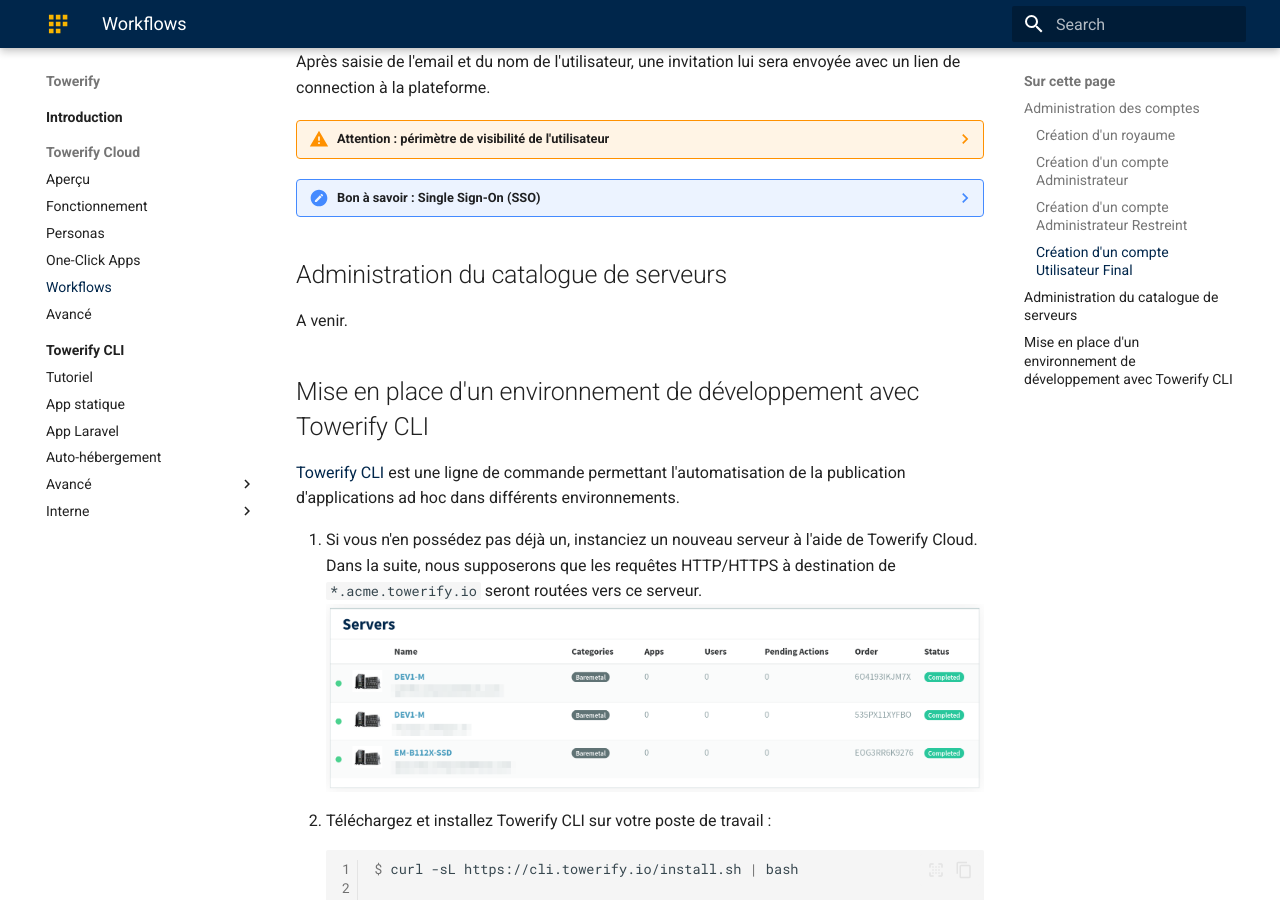
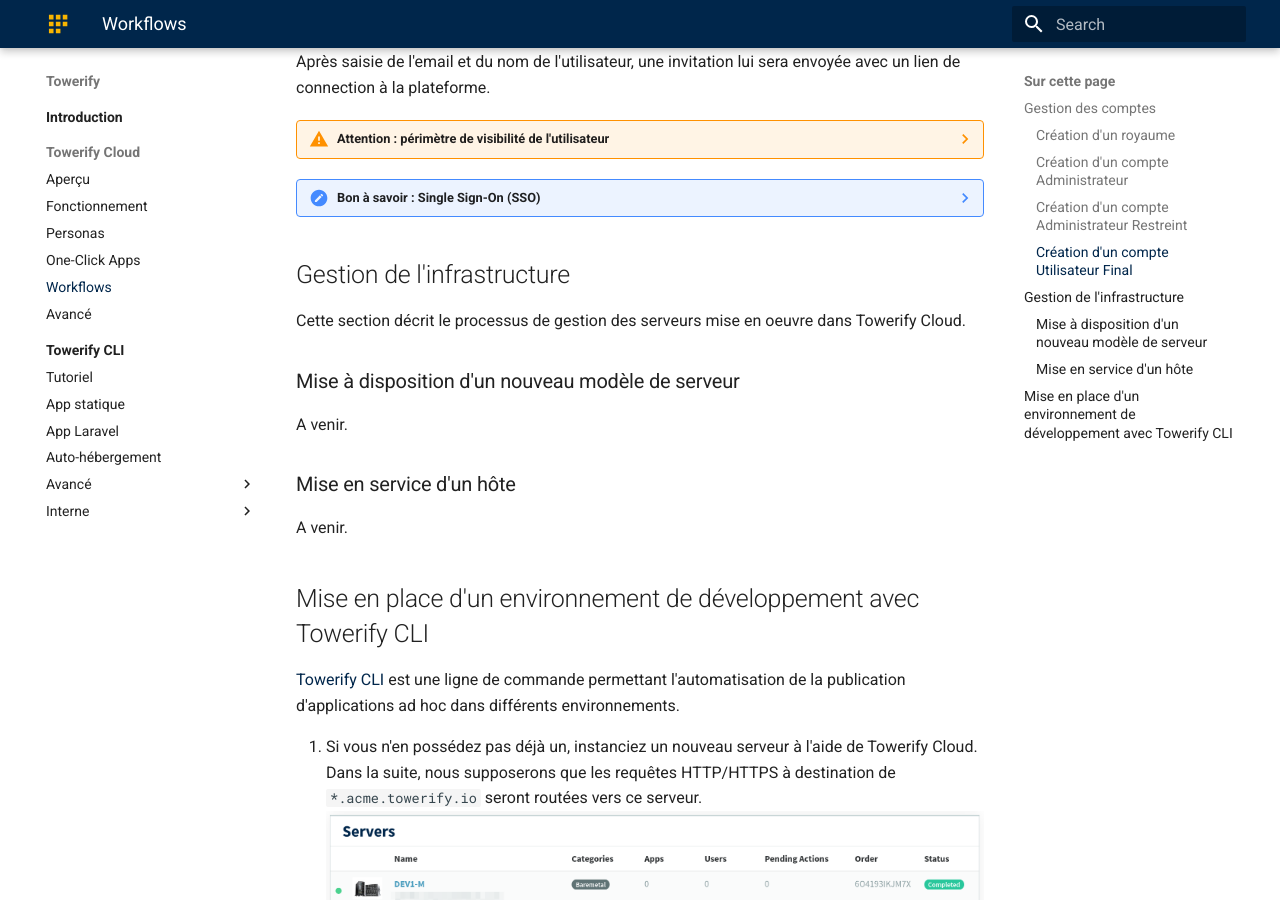
Before and after one commit to computablefacts/towerify-docs, an MkDocs documentation site: the page built from docs/cloud/workflows.md, in a window 1280 px wide and 900 px high, scrolled down 2947 px. Built offline with MkDocs 1.6.1 and Material for MkDocs 9.7.7, drawn with Linux system fonts in a browser that asks for light colours; some of the changed text lies outside the part shown.

Commit message:
Add "Gestion de l'infrastructure" 1/n

```diff
--- a/docs/cloud/workflows.md
+++ b/docs/cloud/workflows.md
@@ -1,6 +1,6 @@
 # Workflows
 
-## Administration des comptes
+## Gestion des comptes
 
 Cette section décrit le processus de création des comptes utilisateurs dans Towerify Cloud.
 
@@ -89,7 +89,7 @@
 ??? warning "Attention : périmètre de visibilité de l'utilisateur"
 
     Un identifiant d'organisation sera automatiquement attribué à l'utilisateur en se basant sur celui de
-    l'_Administrateur Restreint_.
+    l'_Administrateur Restreint_ à l'initiative de l'invitation.
 
 ??? note "Bon à savoir : Single Sign-On (SSO)"
 
@@ -100,7 +100,15 @@
     Cependant, si l'utilisateur créé a en charge le développement et le déploiement de nouveaux services sur les hôtes,
     un tel compte s'avérera nécessaire.
 
-## Administration du catalogue de serveurs
+## Gestion de l'infrastructure
+
+Cette section décrit le processus de gestion des serveurs mise en oeuvre dans Towerify Cloud.
+
+### Mise à disposition d'un nouveau modèle de serveur
+
+A venir.
+
+### Mise en service d'un hôte
 
 A venir.
 
```
